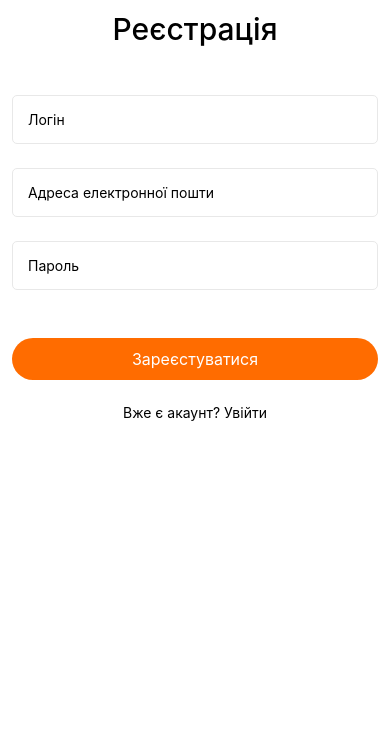
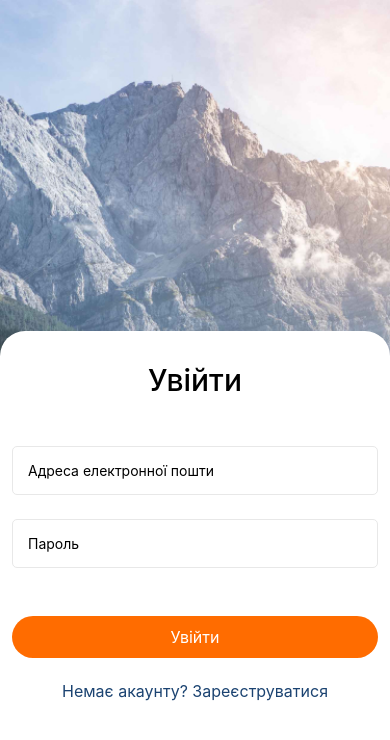
Before and after one commit to IhorKulinskyi/AwesomeProject, a React Native app: screen / in a window 390 px wide. Shown: the top 740 px of the page. Built offline with nearby package versions, Linux system fonts and the light colour scheme.

Commit message:
bg image

```diff
--- a/App.js
+++ b/App.js
@@ -1,9 +1,9 @@
-import RegistrationScreen from "./Screens/RegistrationScreen";
-// import LoginScreen from "./Screens/LoginScreen";
+// import RegistrationScreen from "./Screens/RegistrationScreen";
+import LoginScreen from "./Screens/LoginScreen";
 
 export default function App() {
   return (
-      <RegistrationScreen />
-      // <LoginScreen />
+      // <RegistrationScreen />
+      <LoginScreen />
   );
 }
--- a/Screens/LoginScreen.jsx
+++ b/Screens/LoginScreen.jsx
@@ -1,19 +1,112 @@
-import { View, TextInput, TouchableOpacity, Text } from "react-native";
+import {
+  View,
+  TextInput,
+  TouchableOpacity,
+  Text,
+  StyleSheet,
+  ImageBackground,
+  KeyboardAvoidingView,
+} from "react-native";
 
 const LoginScreen = () => {
   return (
-    <View>
-      <Text>Увійти</Text>
-      <TextInput placeholder="Адреса електронної пошти"></TextInput>
-      <TextInput placeholder="Пароль"></TextInput>
-      <TouchableOpacity>
-        <Text>Увійти</Text>
-      </TouchableOpacity>
-      <TouchableOpacity>
-        <Text>Немає акаунту? Зареєструватися</Text>
-      </TouchableOpacity>
-    </View>
+    <KeyboardAvoidingView
+      behavior="height"
+      enabled="true"
+      style={styles.wrapper}
+    >
+      <ImageBackground
+        source={require("../img/login-bg.jpg")}
+        resizeMode="cover"
+        style={styles.image}
+      >
+        <View style={styles.container}>
+          <Text style={styles.title}>Увійти</Text>
+          <View style={styles.inputContainer}>
+            <TextInput
+              style={styles.input}
+              placeholder="Адреса електронної пошти"
+            ></TextInput>
+            <TextInput style={styles.input} placeholder="Пароль"></TextInput>
+          </View>
+
+          <TouchableOpacity style={styles.button}>
+            <Text style={styles.buttonText}>Увійти</Text>
+          </TouchableOpacity>
+          <TouchableOpacity>
+            <Text style={styles.loginRef}>Немає акаунту? Зареєструватися</Text>
+          </TouchableOpacity>
+        </View>
+      </ImageBackground>
+    </KeyboardAvoidingView>
   );
 };
 
+const styles = StyleSheet.create({
+  wrapper: {
+    flex: 1,
+  },
+  container: {
+    alignItems: "center",
+    paddingRight: 12,
+    paddingLeft: 12,
+    paddingTop: 32,
+    paddingBottom: 144,
+    backgroundColor: "#FFF",
+    borderTopRightRadius: 25,
+    borderTopLeftRadius: 25,
+  },
+  image: {
+    flex: 1,
+    justifyContent: "flex-end",
+    width: "100%",
+    height: "100%",
+  },
+  title: {
+    fontWeight: 500,
+    fontSize: 30,
+    lineHeight: 35,
+    letterSpacing: 0.01,
+    marginBottom: 48,
+  },
+  inputContainer: {
+    display: "flex",
+    flexDirection: "column",
+    gap: 24,
+    alignItems: "center",
+    width: "100%",
+    marginBottom: 48,
+  },
+  input: {
+    borderWidth: 1,
+    borderColor: "#E8E8E8",
+    borderRadius: 5,
+    width: "100%",
+    padding: 15,
+  },
+  button: {
+    width: "100%",
+    backgroundColor: "#FF6C00",
+    paddingTop: 12,
+    paddingBottom: 12,
+    paddingLeft: 32,
+    paddingRight: 32,
+    borderRadius: 100,
+    alignItems: "center",
+    marginBottom: 24,
+  },
+  buttonText: {
+    color: "#FFF",
+    fontWeight: 400,
+    fontSize: 16,
+    lineHeight: 18,
+  },
+  loginRef: {
+    fontWeight: 400,
+    fontSize: 16,
+    lineHeight: 18,
+    color: "#1B4371",
+  },
+});
+
 export default LoginScreen;
--- a/Screens/RegistrationScreen.jsx
+++ b/Screens/RegistrationScreen.jsx
@@ -4,10 +4,22 @@ import {
   TouchableOpacity,
   Text,
   StyleSheet,
+  ImageBackground,
+  KeyboardAvoidingView,
 } from "react-native";
 
 const RegistrationScreen = () => {
   return (
+    <KeyboardAvoidingView
+      behavior="height"
+      enabled="true"
+      style={styles.wrapper}
+    >
+      <ImageBackground
+        source={require("../img/login-bg.jpg")}
+        resizeMode="cover"
+        style={styles.image}
+      >
         <View style={styles.container}>
           <Text style={styles.title}>Реєстрація</Text>
           <View style={styles.inputContainer}>
@@ -22,24 +34,40 @@ const RegistrationScreen = () => {
             <Text style={styles.buttonText}>Зареєстуватися</Text>
           </TouchableOpacity>
           <TouchableOpacity>
-        <Text>Вже є акаунт? Увійти</Text>
+            <Text style={styles.loginRef}>Вже є акаунт? Увійти</Text>
           </TouchableOpacity>
         </View>
+      </ImageBackground>
+    </KeyboardAvoidingView>
   );
 };
 
 const styles = StyleSheet.create({
+  wrapper: {
+    flex: 1,
+  },
   container: {
+    alignItems: "center",
+    paddingRight: 12,
+    paddingLeft: 12,
+    paddingTop: 32,
+    paddingBottom: 144,
+    backgroundColor: "#FFF",
+    borderTopRightRadius: 25,
+    borderTopLeftRadius: 25,
+  },
+  image: {
     flex: 1,
-    alignItems: "center",
-    padding: 12,
+    justifyContent: "flex-end",
+    width: "100%",
+    height: "100%",
   },
   title: {
     fontWeight: 500,
     fontSize: 30,
     lineHeight: 35,
     letterSpacing: 0.01,
-    marginBottom:48,
+    marginBottom: 48,
   },
   inputContainer: {
     display: "flex",
@@ -65,7 +93,7 @@ const styles = StyleSheet.create({
     paddingRight: 32,
     borderRadius: 100,
     alignItems: "center",
-    marginBottom:24,
+    marginBottom: 24,
   },
   buttonText: {
     color: "#FFF",
@@ -73,7 +101,12 @@ const styles = StyleSheet.create({
     fontSize: 16,
     lineHeight: 18,
   },
-  logIn: {},
+  loginRef: {
+    fontWeight: 400,
+    fontSize: 16,
+    lineHeight: 18,
+    color: "#1B4371",
+  },
 });
 
 export default RegistrationScreen;
```
Also changed, not shown: img/login-bg.jpg (added). Lines whose indentation alone changed are shown as unchanged.
